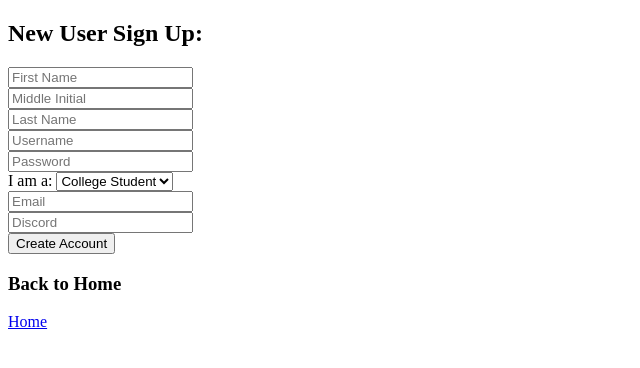
After one commit to nick-thewin/CSCE310_Project, a PHP site: page /signup.php in a window 1280 px wide. The commit adds this page. Shown: the top 368 px of the page, without its empty margins (0-640 px from the left). Run offline with PHP 8.4, Linux system fonts and the light colour scheme.

Commit message:
Added signup system

```diff
--- a/login.php
+++ b/login.php
@@ -14,8 +14,11 @@
         <form action = "includes/login.inc.php" method = "post">
             <input type = "text" name = "username" placeholder = "Username">
             <input type = "text" name = "password" placeholder = "Password">
-            <button type = "signin" name = "signin">Sign in </button>
+            <button type = "signin" name = "signin">Sign in</button>
         </form>
+
+        <h3>Back to Home</h3>
+        <a href='index.php'>Home</a></li>
 
         <?php
             if(isset($_GET["error"])){
--- /dev/null
+++ b/signup.php
@@ -0,0 +1,54 @@
+<?php
+	include_once 'includes/dbh.inc.php';
+?>
+
+<!DOCTYPE html>
+<html lang="en">
+<head>
+    <meta charset="UTF-8">
+    <meta name="viewport" content="width=device-width, initial-scale=1.0">
+    <title>Document</title>
+</head>
+<body>
+        <h2>New User Sign Up:</h2>
+        <form action = "includes/signup.inc.php" method = "post">
+            <input type = "text" name = "FName" placeholder = "First Name"><br>
+            <input type = "text" maxlength = "1" name = "MI" placeholder = "Middle Initial"><br>
+            <input type = "text" name = "LName" placeholder = "Last Name"><br>
+            <input type = "text" name = "Username" placeholder = "Username"><br>
+            <input type = "text" name = "Password" placeholder = "Password"><br>
+            <label for="userType">I am a:</label>
+            <select id="userType" name="userType">
+                <option value="Student">College Student</option>
+                <option value="Highschool">High School</option>
+                <option value="Other">Other</option>
+            </select><br>
+            <input type = "text" name = "Email" placeholder = "Email"><br>
+            <input type = "text" name = "Discord" placeholder = "Discord"><br>
+            <button type = "createAccount" name = "createAccount">Create Account</button>
+        </form>
+
+        <h3>Back to Home</h3>
+        <a href='index.php'>Home</a>
+
+        <?php
+            if(isset($_GET["error"])){
+                if($_GET["error"] == "emptyinput"){
+                    echo "<p>Fill in all fields!</p>";
+                }
+                else if($_GET["error"] == "usernametaken"){
+                    echo "<p>The entered username is already taken, you need to create a new one.</p>";
+                }
+                else if($_GET["error"] == "signupsuccess"){
+                    echo "<p>Your account has been successfully created.
+                          <br><a href = 'login.php'> Please login here</a></p>";
+                }
+                else if($_GET["error"] == "stmtfailed"){
+                    echo "<p>Something went wrong, try again</p>";
+                }
+            }
+        ?>
+
+
+</body>
+</html>
```
Also changed, not shown: includes/functions.inc.php (+50 -0 lines), includes/signup.inc.php (added, +29 -0 lines), project.sql (+14 -2 lines).
